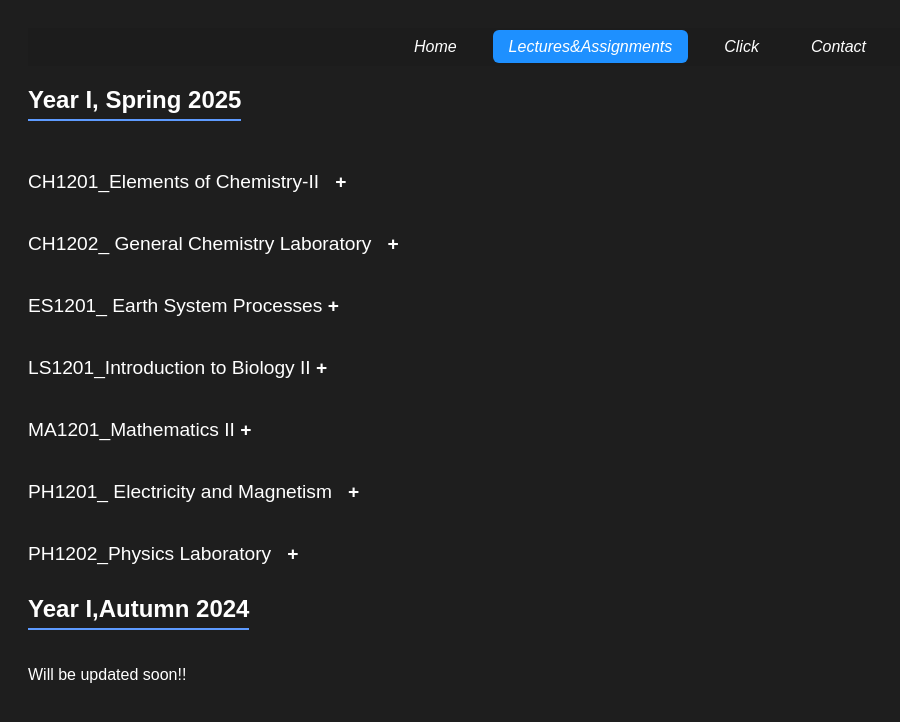
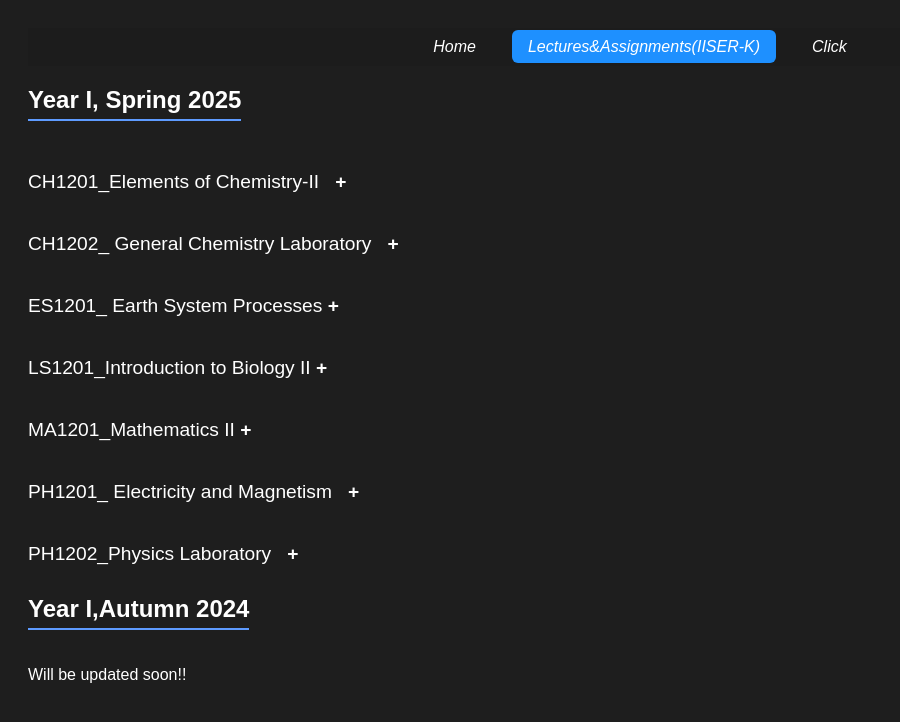
Before and after one commit to Soumik625/lecturenotes, a plain HTML site: page index.html in a window 1280 px wide. Shown: the whole page, without its empty margins (0-900 px from the left). Drawn offline with Linux system fonts and the light colour scheme.

Commit message:
Update index.html

```diff
--- a/index.html
+++ b/index.html
@@ -16,9 +16,9 @@
     <nav class="navbar-container">
         <ul class="navbar">
             <li><a href="https://soumik625.github.io">Home</a></li>
-            <li><a href="https://soumik625.github.io/lecturenotes/" class="active">Lectures&Assignments</a></li>
-            <li><a href="click.html">Click</a></li>
-            <li><a href="contact.html">Contact</a></li>
+            <li><a href="https://soumik625.github.io/lecturenotes/" class="active">Lectures&Assignments(IISER-K)</a></li>
+            <li><a href="https://soumik625.github.io/clicks/">Click</a></li>
+<!--             <li><a href="contact.html">Contact</a></li> -->
         </ul>
     </nav>
 
```
